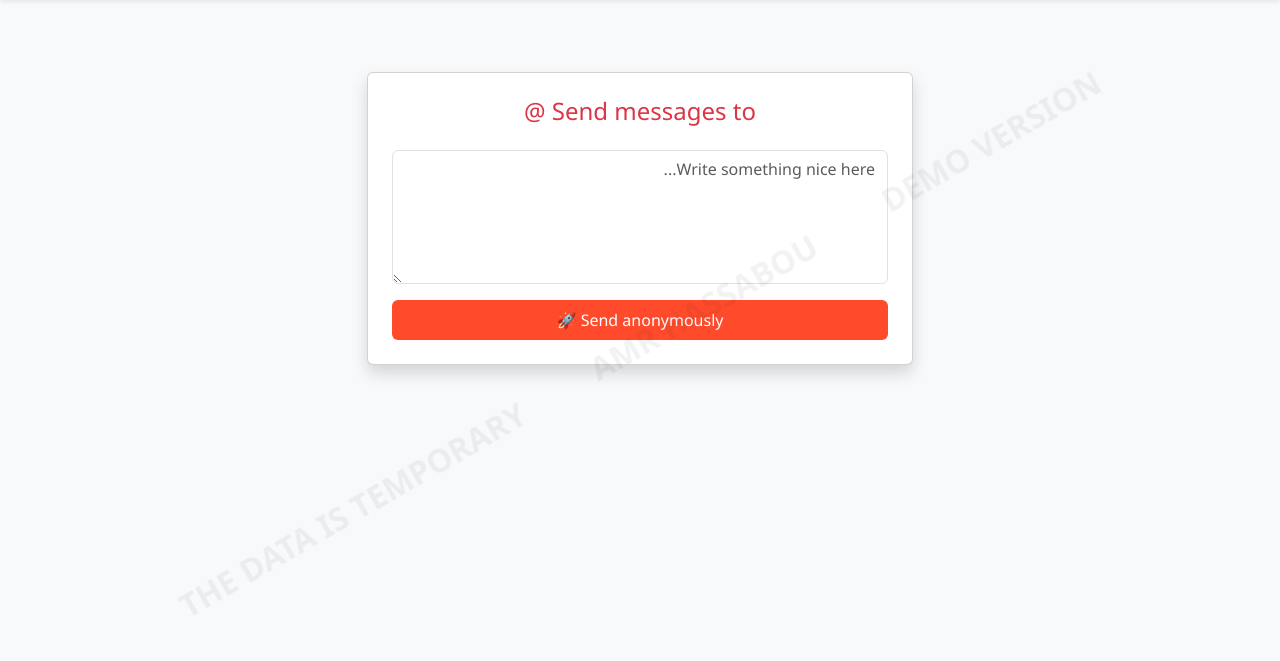
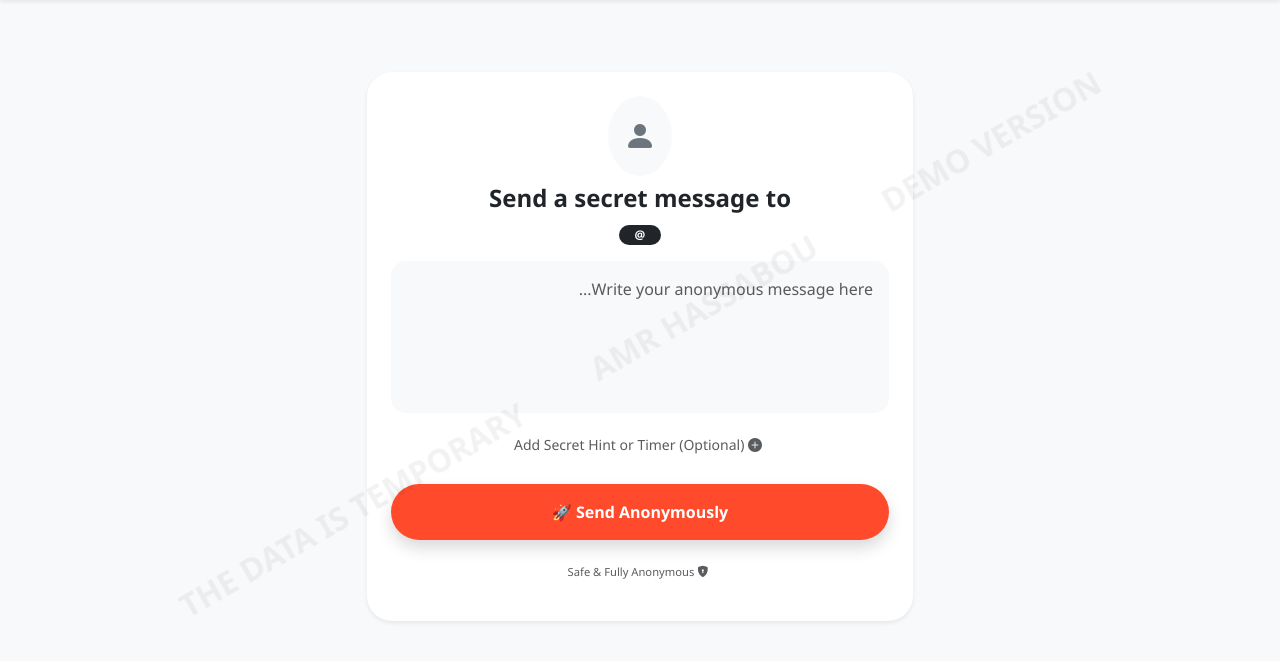
Before and after one commit to crsbo/anonymous-app, a Flask app: template templates/send_msg.html in a window 1280 px wide. Shown: the part 56-717 px from the top of the page. Run offline with Flask 3, Linux system fonts and the light colour scheme; the template is opened without the code that fills it, so the values that code supplies are empty.

Commit message:
Update send_msg.html

```diff
--- a/templates/send_msg.html
+++ b/templates/send_msg.html
@@ -2,12 +2,66 @@
 {% block content %}
 <div class="row justify-content-center">
     <div class="col-md-6 text-center">
-        <div class="card shadow p-4 mt-5">
-            <h4 class="mb-4 text-danger">Send messages to @{{ user.username }}</h4>
+        <div class="card shadow-sm border-0 p-4 mt-5" style="border-radius: 25px;">
+            <div class="mb-3">
+                <div class="bg-light rounded-circle d-inline-block p-3 mb-2">
+                    <i class="bi bi-person-fill text-secondary" style="font-size: 2rem;"></i>
+                </div>
+                <h4 class="fw-bold">Send a secret message to</h4>
+                <span class="badge bg-dark rounded-pill px-3">@{{ user.username }}</span>
+            </div>
+
             <form method="POST">
-                <textarea name="content" class="form-control mb-3" rows="5" placeholder="Write something nice here..." required></textarea>
-                <button type="submit" class="btn btn-primary w-100 py-2">Send anonymously 🚀</button>
+                <textarea name="content" class="form-control mb-3 border-0 bg-light p-3"
+                          style="border-radius: 15px; resize: none;" rows="5"
+                          placeholder="Write your anonymous message here..." required></textarea>
+
+                <div class="accordion border-0 mb-3" id="extraSettings">
+                    <div class="accordion-item border-0 bg-transparent">
+                        <button class="btn btn-link btn-sm text-muted text-decoration-none w-100 mb-2" type="button"
+                                data-bs-toggle="collapse" data-bs-target="#collapseOptions">
+                            <i class="bi bi-plus-circle-fill me-1"></i> Add Secret Hint or Timer (Optional)
+                        </button>
+
+                        <div id="collapseOptions" class="collapse" data-bs-parent="#extraSettings">
+                            <div class="card card-body border-0 bg-light rounded-4 text-start p-3 shadow-sm">
+
+                                <div class="mb-3">
+                                    <label class="small fw-bold text-dark mb-1">Secret Hint</label>
+                                    <input type="text" name="hint" class="form-control form-control-sm border-0 rounded-3"
+                                           placeholder="e.g. Someone from the gym">
+                                    <small class="text-muted" style="font-size: 0.65rem;">This hint will be visible immediately.</small>
+                                </div>
+
+                                <hr class="my-2 opacity-25">
+
+                                <div class="mb-2">
+                                    <label class="small fw-bold text-dark mb-1">Auto-Reveal My Identity</label>
+                                    <input type="text" name="sender_name" class="form-control form-control-sm border-0 rounded-3 mb-2"
+                                           placeholder="Your Real Name">
+
+                                    <select name="reveal_delay" class="form-select form-select-sm border-0 rounded-3">
+                                        <option value="0">Never reveal my name</option>
+                                        <option value="1">Reveal after 1 hour</option>
+                                        <option value="24">Reveal after 24 hours</option>
+                                        <option value="48">Reveal after 48 hours</option>
+                                    </select>
+                                    <small class="text-muted" style="font-size: 0.65rem;">Your name will be hidden until the timer ends.</small>
+                                </div>
+
+                            </div>
+                        </div>
+                    </div>
+                </div>
+
+                <button type="submit" class="btn btn-primary w-100 py-3 fw-bold rounded-pill shadow">
+                    Send Anonymously 🚀
+                </button>
             </form>
+
+            <p class="text-muted mt-4" style="font-size: 0.7rem;">
+                <i class="bi bi-shield-lock-fill me-1"></i> Safe & Fully Anonymous
+            </p>
         </div>
     </div>
 </div>
```
